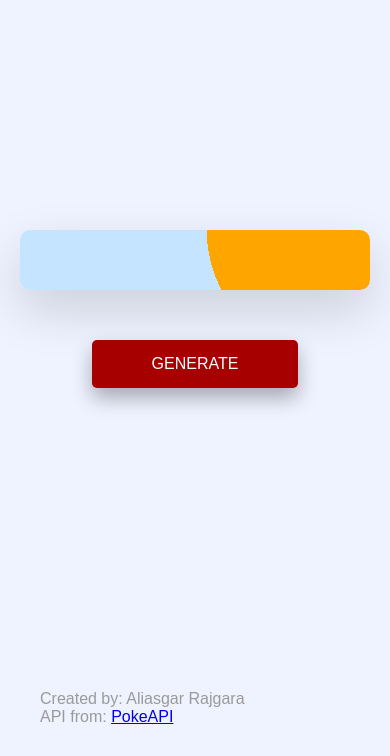
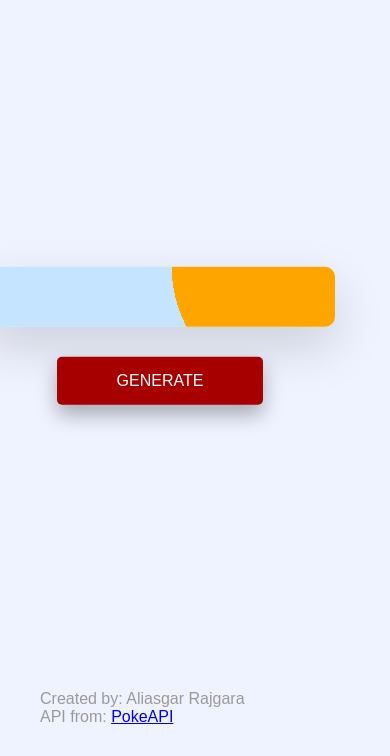
Before and after one commit to AliR7979/Random-Pokemon, a plain HTML site: page index.html in a window 390 px wide. Shown: the part 88-844 px from the top of the page. Drawn offline with Linux system fonts and the light colour scheme; no server answers; a web font is replaced by a local one.

Commit message:
Chnages to CSS

```diff
--- a/css/style.css
+++ b/css/style.css
@@ -1,13 +1,14 @@
 * {
+    margin: 0;
     padding: 0;
-    margin: 0;
     box-sizing: border-box;
 }
+
 
 header{
     font-family: 'Tilt Neon', sans-serif;
     text-align: center;
-    margin: 30px auto;
+    margin: 30px;
     color: #c50000;
 }
 
@@ -18,7 +19,7 @@ body {
 .container {
     width: 350px;
     position: absolute;
-    transform: translate(-50%, -50%);
+    transform: translate(-60%, -40%);
     top: 50%;
     left: 50%;
 }
@@ -26,10 +27,11 @@ body {
 #card {
     position: relative;
     background: radial-gradient(circle at 90% 0%, orange 40%, #c4e4ff 40%);
-    width: 100%;
     padding: 30px 20px;
     box-shadow: 0 20px 50px #00000026;
     border-radius: 10px;
+    width: 400px;
+    margin: 0 auto;
 }
 
 #card img {
@@ -102,7 +104,7 @@ body {
     box-shadow: 0 10px 20px #0000004d;
 	padding: 15px 60px;
     position: relative;
-    margin: 50px auto;
+    margin: 30px auto;
 	border-radius: 5px;
 	text-transform: uppercase;
 	cursor: pointer;
@@ -114,9 +116,19 @@ footer {
     font-family: 'Tilt Neon', sans-serif;
     position: fixed;
     bottom: 0;
-    left: 0;
-    width: 100%;
     padding: 30px 40px;
-    background-color: #eff3ff;
     color: #9a9a9a;
 }
+
+@media (max-width: 767px) {
+    #card {
+        width: 100%;
+    }
+}
+
+/* Styles for screens smaller than 480px */
+@media (max-width: 480px) {
+    #card {
+        font-size: 14px;
+    }
+}
```
